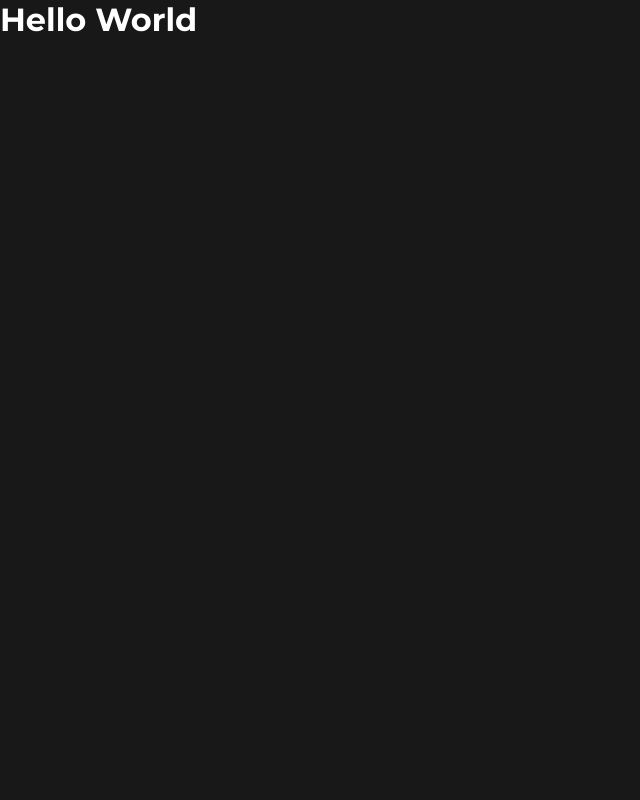
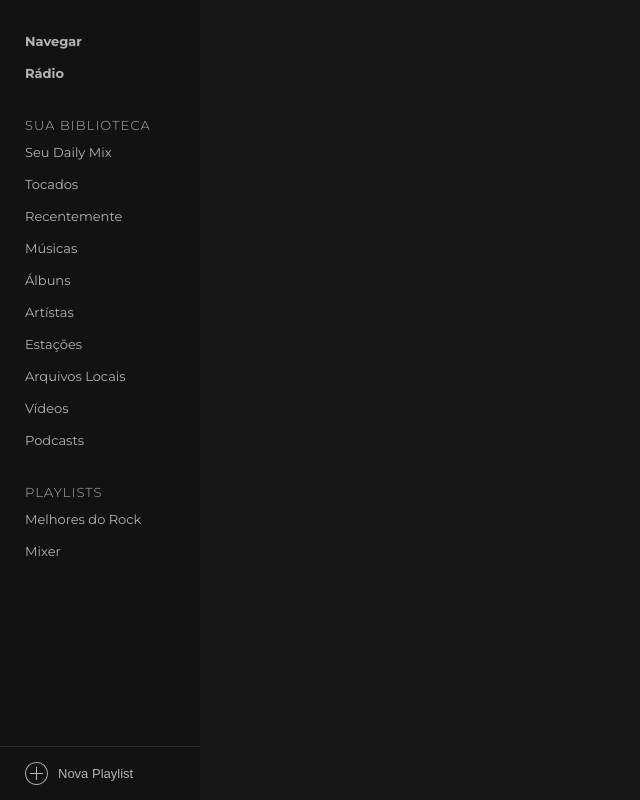
Before and after one commit to ZeRodolfo/spotify-react, a React (Create React App) app: page / in a window 1280 px wide. Shown: the whole page, without its empty margins (0-640 px from the left). Built offline with nearby package versions, Linux system fonts and the light colour scheme.

Commit message:
Criado o componente sidebar, onde irá conter os itens do nosso menu do spotify

```diff
--- a/src/App.js
+++ b/src/App.js
@@ -1,12 +1,13 @@
-import React from "react";
+import React, { Fragment } from "react";
 
 import GlobalStyle from "./styles/global";
+import Sidebar from './components/Sidebar'
 
 const App = () => (
-  <div>
+  <Fragment>
     <GlobalStyle />
-    <h1>Hello World</h1>
-  </div>
+    <Sidebar/>
+  </Fragment>
 );
 
 export default App;
--- /dev/null
+++ b/src/components/Sidebar/index.js
@@ -0,0 +1,71 @@
+import React from "react";
+
+import { Container, NewPlaylist, Nav } from "./styles";
+
+import AddPlaylistIcon from "../../assets/images/add_playlist.svg";
+
+const Sidebar = () => (
+  <Container>
+    <div>
+      <Nav bold>
+        <li>
+          <a href="">Navegar</a>
+        </li>
+        <li>
+          <a href="">Rádio</a>
+        </li>
+      </Nav>
+
+      <Nav>
+        <li>
+          <span>SUA BIBLIOTECA</span>
+        </li>
+        <li>
+          <a href="">Seu Daily Mix</a>
+        </li>
+        <li>
+          <a href="">Tocados Recentemente</a>
+        </li>
+        <li>
+          <a href="">Músicas</a>
+        </li>
+        <li>
+          <a href="">Álbuns</a>
+        </li>
+        <li>
+          <a href="">Artístas</a>
+        </li>
+        <li>
+          <a href="">Estações</a>
+        </li>
+        <li>
+          <a href="">Arquivos Locais</a>
+        </li>
+        <li>
+          <a href="">Vídeos</a>
+        </li>
+        <li>
+          <a href="">Podcasts</a>
+        </li>
+      </Nav>
+
+      <Nav>
+        <li>
+          <span>Playlists</span>
+        </li>
+        <li>
+          <a href="">Melhores do Rock</a>
+        </li>
+        <li>
+          <a href="">Mixer</a>
+        </li>
+      </Nav>
+    </div>
+    <NewPlaylist>
+      <img src={AddPlaylistIcon} alt="Adicionar playlist" />
+      Nova Playlist
+    </NewPlaylist>
+  </Container>
+);
+
+export default Sidebar;
--- /dev/null
+++ b/src/components/Sidebar/styles.js
@@ -0,0 +1,66 @@
+import styled from "styled-components";
+
+export const Container = styled.aside`
+  height: 100%;
+  width: 200px;
+  background: #121212;
+  color: #b3b3b3;
+
+  display: flex;
+  flex-direction: column;
+  justify-content: space-between;
+
+  > div {
+    padding: 25px;
+  }
+`;
+
+export const Nav = styled.ul`
+  list-style: none;
+  margin-top: 25px;
+
+  &:first-child {
+    margin: 0;
+  }
+
+  li {
+    a {
+      color: inherit;
+      text-decoration: none;
+      font-size: 13px;
+      line-height: 32px;
+      font-weight: ${props => (props.bold ? "bold" : "normal")}
+
+      &:hover {
+        color: #fff;
+      }
+    }
+
+    span {
+      font-size: 13px;
+      text-transform: uppercase;
+      line-height: 22px;
+      letter-spacing: 1.11px;
+      font-weight: 300;
+    }
+  }
+`;
+
+export const NewPlaylist = styled.button`
+  background: transparent;
+  border: 0;
+  border-top: 1px solid #282828;
+  font-size: 13px;
+  color: #b3b3b3;
+  display: flex;
+  align-items: center;
+  padding: 15px 25px;
+
+  &:hover {
+    color: #fff;
+  }
+
+  img {
+    margin-right: 10px;
+  }
+`;
```
